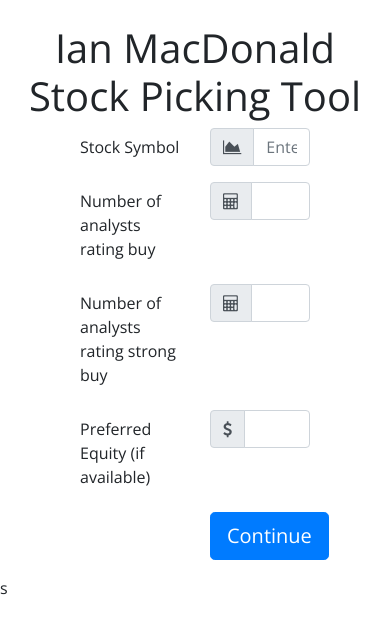
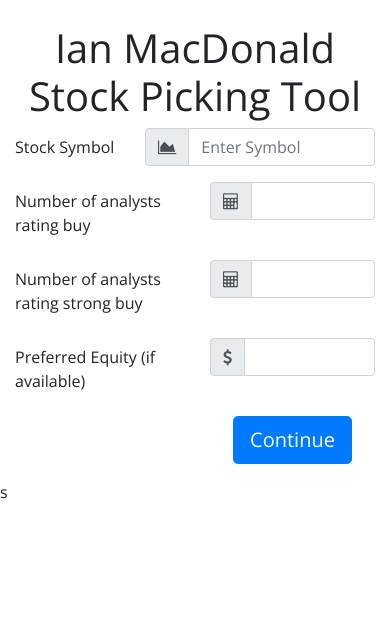
Before and after one commit to food-always-food/stock-eval, a Flask app: page / in a window 390 px wide. Shown: the top 634 px of the page. Run offline with Flask 2, Linux system fonts and the light colour scheme; some libraries are stand-ins or nearby versions.

Commit message:
Updated layout for phone

```diff
--- a/templates/check.html
+++ b/templates/check.html
@@ -31,8 +31,8 @@
       </div>
     </div>
     <div class="row">
-      <div class="col-2"></div>
-      <div class="col-8">
+
+      <div class="col-md">
         <form method="post" action="/result">
           <div class="form-group row">
             <label for="symbol" class="col-6 col-form-label">Stock Symbol</label>
--- a/templates/index.html
+++ b/templates/index.html
@@ -23,12 +23,11 @@
       </div>
     </div>
     <div class="row">
-      <div class="col-2"></div>
-      <div class="col-8">
+      <div class="col-md">
         <form method="post" action="/check">
           <div class="form-group row">
-            <label for="symbol" class="col-6 col-form-label">Stock Symbol</label>
-            <div class="col-6">
+            <label for="symbol" class="col-4 col-form-label">Stock Symbol</label>
+            <div class="col-8">
               <div class="input-group">
                 <div class="input-group-prepend">
                   <div class="input-group-text">
```
